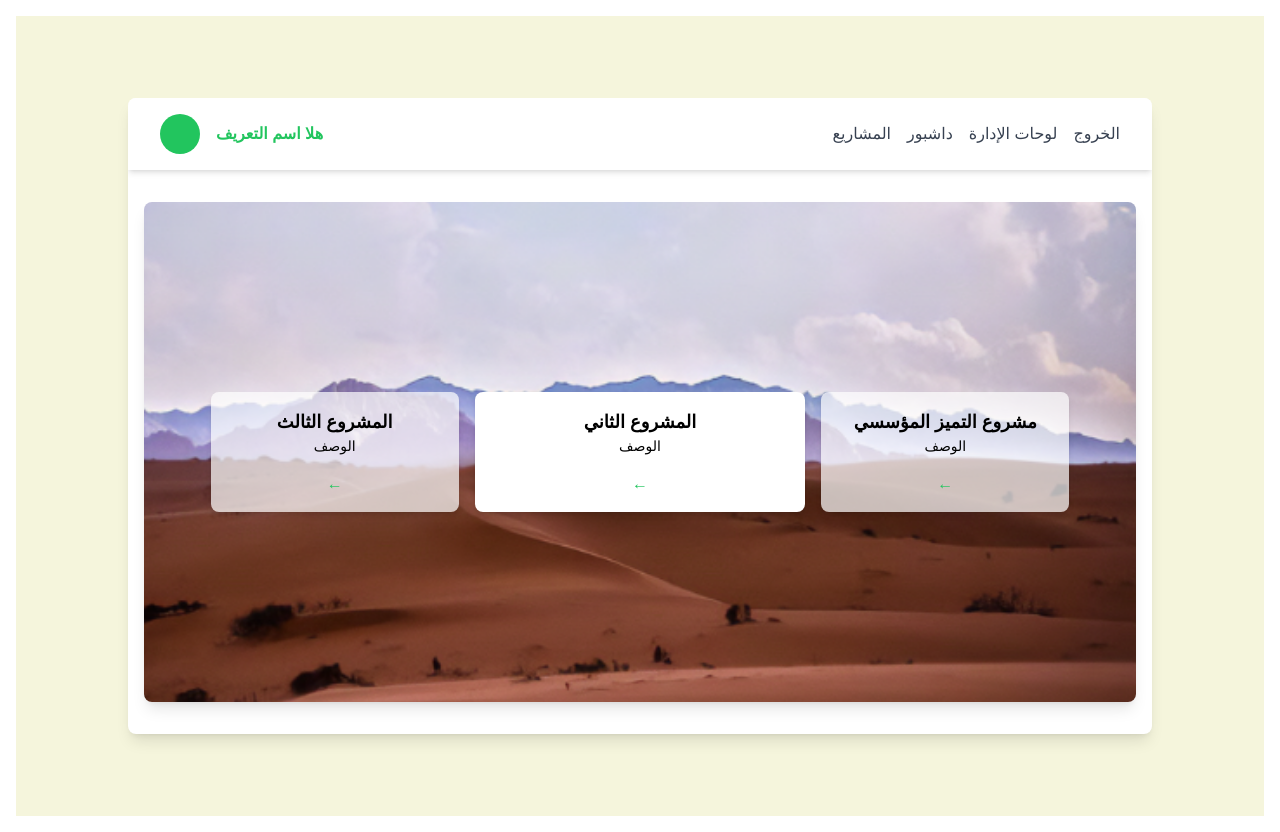
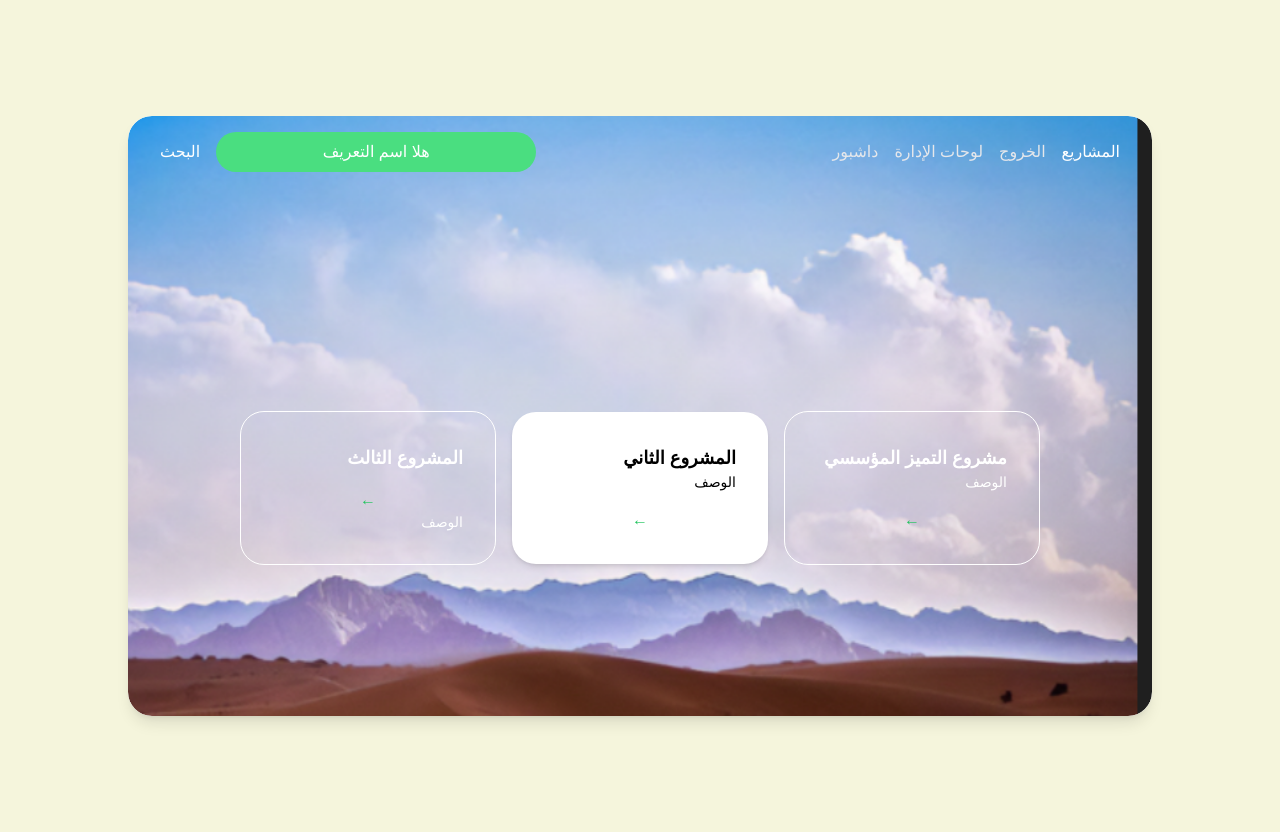
Before and after one commit to planet-nine-project-management-app/front-end, a Next.js app: page /projects in a window 1280 px wide. Built offline with nearby package versions, Linux system fonts and the light colour scheme.

Commit message:
Added: added styling on projects pages

```diff
--- a/src/app/components/ProjectsTable.js
+++ b/src/app/components/ProjectsTable.js
@@ -2,9 +2,9 @@ import React from 'react';
 
 const ProjectsTable = ({ projects, sortedColumn, sortOrder, handleSort }) => {
   return (
-    <section className="bg-white p-6 rounded-lg shadow-lg">
+    <section className="bg-white p-6 rounded-1.5rem shadow-lg">
       <h2 className="text-2xl font-semibold mb-6">Projects</h2>
-      <table className="w-full border-collapse border border-gray-200 rounded-lg shadow-sm">
+      <table className="w-full border-collapse border border-gray-200 rounded-1.5rem shadow-sm">
         <thead className="bg-gray-100">
           <tr>
             {['name', 'company_id', 'start_date', 'end_date', 'status'].map((column) => (
--- a/src/app/components/Sidebar.js
+++ b/src/app/components/Sidebar.js
@@ -22,7 +22,7 @@ const Sidebar = () => {
   }
 
   return (
-    <div className="flex flex-col w-64 bg-gray-800 text-white min-h-screen p-6 rounded-lg shadow-lg">
+    <div className="flex flex-col w-64 bg-gray-800 text-white min-h-screen p-6 rounded-1.5rem shadow-lg">
       <h2 className="text-2xl font-bold mb-8">Project Dashboard</h2>
       <nav className="flex flex-col space-y-4">
         <Link href="/dashboard" className="block py-2 px-4 bg-gray-700 hover:bg-gray-600 rounded">
--- a/src/app/forgot-password/page.js
+++ b/src/app/forgot-password/page.js
@@ -37,7 +37,7 @@ const ForgotPassword = () => {
 
   return (
     <div className="flex justify-center items-center min-h-screen p-4">
-      <div className="flex flex-col md:flex-row w-full max-w-5xl bg-white rounded-lg shadow-lg overflow-hidden" style={{ height: 'calc(-250px + 95vh);' }}>
+      <div className="flex flex-col md:flex-row w-full max-w-5xl bg-white rounded-1.5rem shadow-lg overflow-hidden" style={{ height: 'calc(-250px + 95vh);' }}>
         <div className="hidden md:flex w-full md:w-1/2 bg-cover bg-center" style={{ backgroundImage: 'url(login-page-image.png)' }}></div>
         <div className="flex flex-col justify-center items-center w-full md:w-1/2 p-8">
           <h1 className="text-2xl font-semibold mb-6 text-right">نسيت كلمة السر؟</h1>
--- a/src/app/layout.js
+++ b/src/app/layout.js
@@ -21,7 +21,7 @@ export const metadata = {
 export default function RootLayout({ children }) {
   return (
     <html lang="en" data-theme="light">
-      <body className={`${geistSans.variable} ${geistMono.variable} antialiased`}>
+      <body className={`bg-[#F5F5DC] ${geistSans.variable} ${geistMono.variable} antialiased`}>
         <div className="flex">
           <div className="flex-1 p-4">
             {children}
--- a/src/app/login/page.js
+++ b/src/app/login/page.js
@@ -40,7 +40,7 @@ const Home = () => {
 
   return (
     <div className="flex justify-center items-center min-h-screen p-4">
-      <div className="flex flex-col md:flex-row w-full max-w-5xl bg-white rounded-lg shadow-lg overflow-hidden" style={{ height: 'calc(-250px + 95vh);' }}>
+      <div className="flex flex-col md:flex-row w-full max-w-5xl bg-white rounded-1.5rem shadow-lg overflow-hidden" style={{ height: 'calc(-250px + 95vh);' }}>
         <div className="hidden md:flex w-full md:w-1/2 bg-cover bg-center" style={{ backgroundImage: 'url(login-page-image.png)' }}></div>
         <div className="flex flex-col justify-center items-center w-full md:w-1/2 p-8">
           <h1 className="text-3xl font-semibold  text-right w-full">!هلا، إسم التعريف</h1>
--- a/src/app/page.js
+++ b/src/app/page.js
@@ -96,9 +96,9 @@ const Dashboard = () => {
 
   return (
     <div className="flex min-h-screen bg-gray-50">
-      <Sidebar />
+      {/* <Sidebar /> */}
 
-      <div className="flex-1 flex flex-col bg-white rounded-lg shadow-lg m-4 p-6">
+      <div className="flex-1 flex flex-col bg-white rounded-1.5rem shadow-lg m-4 p-6">
         <header className="flex justify-between items-center mb-8">
           <h1 className="text-4xl font-bold">Project Management Dashboard</h1>
           <button
@@ -114,7 +114,7 @@ const Dashboard = () => {
         {/* Graph Section */}
         <section className="mb-8">
           <h2 className="text-2xl font-semibold mb-4">Project Status Overview</h2>
-          <div className="bg-gray-100 p-4 rounded-lg shadow">
+          <div className="bg-gray-100 p-4 rounded-1.5rem shadow">
             <PieChart projects={projects} />
           </div>
         </section>
--- a/src/app/projects/page.js
+++ b/src/app/projects/page.js
@@ -3,47 +3,48 @@ import Link from 'next/link';
 const ProjectsPage = () => {
   return (
     <div className="flex justify-center items-center min-h-screen p-4 bg-[#F5F5DC]">
-      <div className="w-full max-w-5xl bg-white rounded-lg shadow-lg overflow-hidden">
-        {/* Header */}
-        <header className="w-full bg-white shadow-md flex justify-between items-center px-8 py-4">
+      <div className="w-full max-w-5xl bg-white rounded-1.5rem shadow-lg overflow-hidden">
+        <main className="flex flex-col items-center justify-center w-full">
+          <div
+            className="w-full h-[800px] md:h-[600px] bg-cover bg-center rounded-1.5rem shadow-lg"
+            style={{ backgroundImage: 'url(/projects.png)' }}
+          >
+            <header className="w-full flex justify-between items-center px-8 py-4">
               <div className="flex items-center space-x-4">
-            <button className="w-10 h-10 rounded-full bg-green-500 hover:w-12 transition-all duration-200"></button>
-            <span className="text-green-500 font-semibold">هلا اسم التعريف</span>
+                <button className="w-70 h-10 rounded-full">
+                  <span className="full text-white">البحث</span>
+                </button>
+                <button className="w-80 h-10 rounded-full bg-green-400">
+                  <span className="text-white">هلا اسم التعريف</span>
+                </button>
               </div>
               <nav className="flex space-x-4 text-right">
-            <Link href="/projects" className="hover:underline text-gray-700">
-              المشاريع
-            </Link>
-            <Link href="/dashboard" className="hover:underline text-gray-700">
+                <Link href="/" className="hover:underline text-gray-200">
                   داشبور
                 </Link>
-            <Link href="/management" className="hover:underline text-gray-700">
+                <Link href="/management" className="hover:underline text-gray-200">
                   لوحات الإدارة
                 </Link>
-            <Link href="/logout" className="hover:underline text-gray-700">
+                <Link href="/logout" className="hover:underline text-gray-200">
                   الخروج
+                </Link>
+                <Link href="/projects" className="hover:underline text-white">
+                  المشاريع
                 </Link>
               </nav>
             </header>
-
-        {/* Main Content */}
-        <main className="flex flex-col items-center justify-center w-full px-4 py-8">
-          <div
-            className="w-full h-[700px] md:h-[500px] bg-cover bg-center rounded-lg shadow-lg"
-            style={{ backgroundImage: 'url(/login-page-image.png)' }}
-          >
             <div className="flex items-center justify-center h-full space-x-4">
-              <div className="hidden md:flex flex-col items-center justify-center w-1/4 bg-white/70 p-4 rounded-lg shadow-md">
+              <div className="hidden md:flex flex-col text-right justify-center w-1/4 p-8 rounded-1.5rem border-[1px] border-white border-solid text-white">
                 <h2 className="text-lg font-semibold">المشروع الثالث</h2>
+                <button className="text-green-500 mt-4">{'←'}</button>
                 <p className="text-sm">الوصف</p>
-                <button className="text-green-500 mt-4">{'←'}</button>
               </div>
-              <div className="flex flex-col items-center justify-center w-1/3 bg-white p-4 rounded-lg shadow-md">
+              <div className="flex flex-col text-right justify-center w-1/4 bg-white p-8 rounded-1.5rem shadow-md">
                 <h2 className="text-lg font-semibold">المشروع الثاني</h2>
                 <p className="text-sm">الوصف</p>
                 <button className="text-green-500 mt-4">{'←'}</button>
               </div>
-              <div className="hidden md:flex flex-col items-center justify-center w-1/4 bg-white/70 p-4 rounded-lg shadow-md">
+              <div className="hidden md:flex flex-col text-right justify-center w-1/4 p-8 rounded-1.5rem border-[1px] border-white border-solid text-white">
                 <h2 className="text-lg font-semibold">مشروع التميز المؤسسي</h2>
                 <p className="text-sm">الوصف</p>
                 <button className="text-green-500 mt-4">{'←'}</button>
--- a/src/app/signup/page.js
+++ b/src/app/signup/page.js
@@ -37,7 +37,7 @@ const Home = () => {
 
   return (
     <div className="flex justify-center items-center min-h-screen bg-background bg-white p-4">
-      <div className="w-full max-w-md bg-white rounded-lg custom-shadow-lg p-8 shadow-t-lg">
+      <div className="w-full max-w-md bg-white rounded-1.5rem custom-shadow-lg p-8 shadow-t-lg">
         <h1 className="text-2xl font-semibold text-black text-center mb-6">Sign Up</h1>
         <form onSubmit={handleSubmit} className="space-y-4">
           <div>
--- a/tailwind.config.js
+++ b/tailwind.config.js
@@ -12,6 +12,9 @@ module.exports = {
         background: "var(--background)",
         foreground: "var(--foreground)",
       },
+      borderRadius: {
+        '1.5rem': '1.5rem',
+      },
     },
   },
   plugins: [],
```
Also changed, not shown: src/app/components/Filter.js (+6 -6 lines), public/projects.png (added). Lines whose indentation alone changed are shown as unchanged.
